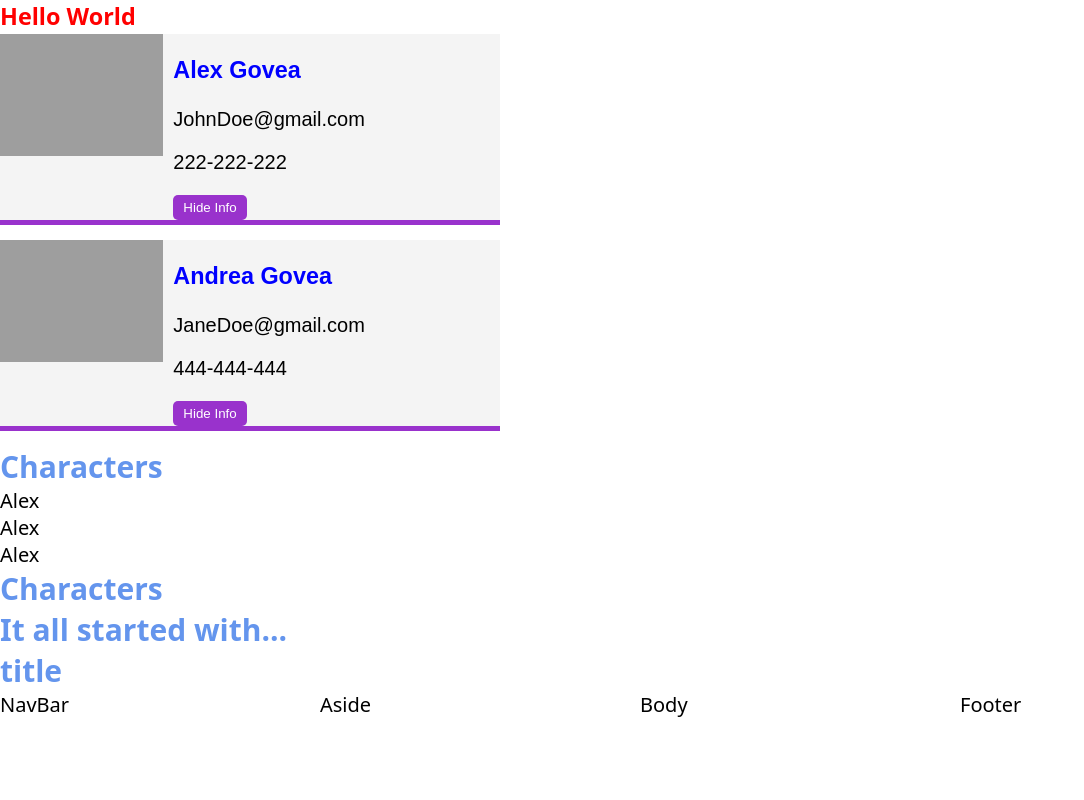
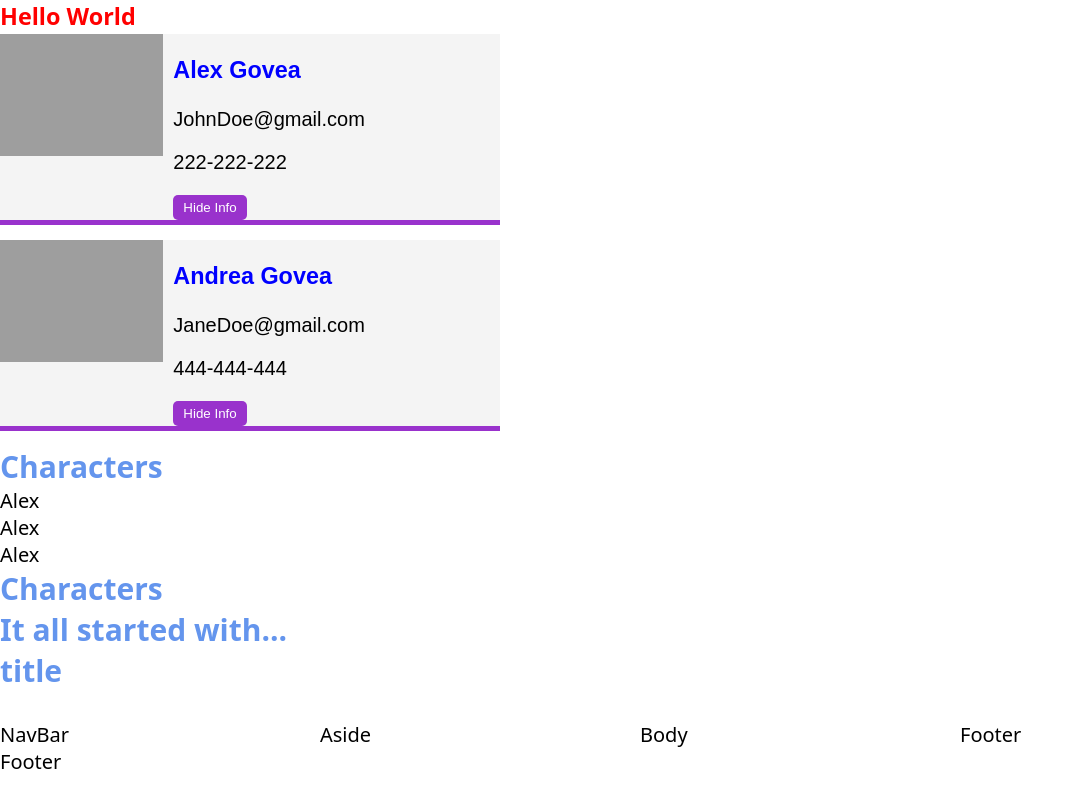
Before and after one commit to AlexanderAlatorreGovea/web-components, a plain HTML site: page index.html in a window 1280 px wide. Shown: the whole page, without its empty margins (0-1084 px from the left). Drawn offline with Linux system fonts and the light colour scheme.

Commit message:
added rows

```diff
--- a/index.html
+++ b/index.html
@@ -63,6 +63,8 @@
       <div class="aside">Aside</div>
       <div class="body">Body</div>
       <div class="footer">Footer</div>
+      <div class="footer">Footer</div>
+
     </div>
 
     <script src="./app.js"></script>
--- a/main.css
+++ b/main.css
@@ -42,6 +42,9 @@ h3 {
 
 
 .outline {
+  margin-top: 30px;
   display: grid;
   grid-template-columns: 1fr 1fr 1fr 1fr;
+  grid-auto-rows: 150px;
+  grid-template-rows: 1fr 1fr;
 }
```
